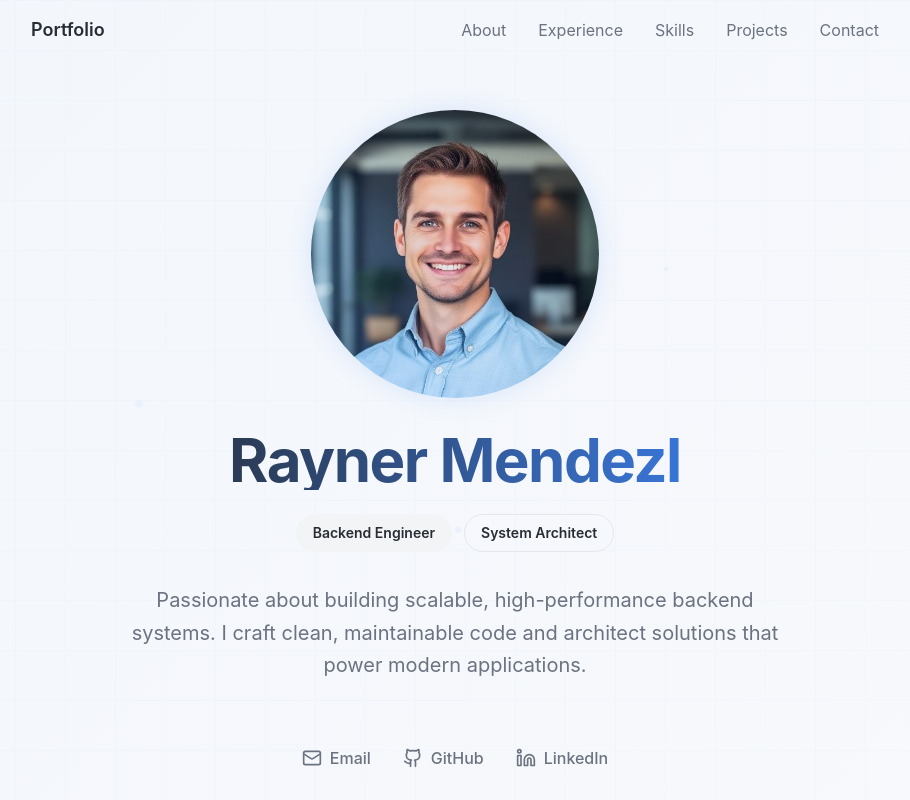
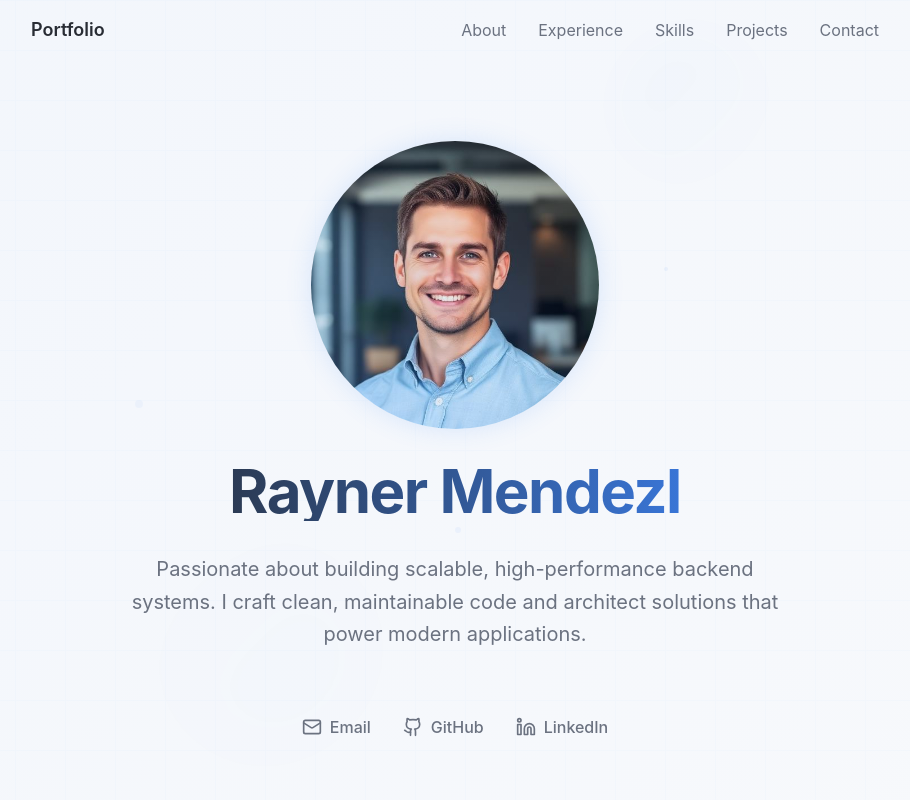
Before and after one commit to RaynerMDZ/rayner-mendez-portfolio, a React (Vite) app: page / in a window 1280 px wide. Shown: the top 800 px of the page, without its empty margins (185-1095 px from the left). Built offline with nearby package versions, Linux system fonts and the light colour scheme.

Commit message:
Remove specific buttons and add background
Removed the "Backend Engineer" and "System Architect" buttons from the Hero section. Added background elements to the Hero section for improved visual appeal.
-edited src/features/portfolio/components/Hero.tsx

```diff
--- a/src/features/portfolio/components/Hero.tsx
+++ b/src/features/portfolio/components/Hero.tsx
@@ -17,6 +17,13 @@ const Hero = () => {
         <div className="absolute top-1/2 left-1/4 w-2 h-2 bg-tech-accent/40 rounded-full animate-pulse"></div>
         <div className="absolute top-1/3 right-1/3 w-1 h-1 bg-tech-accent/50 rounded-full animate-pulse" style={{animationDelay: '1.5s'}}></div>
         <div className="absolute bottom-1/3 left-1/2 w-1.5 h-1.5 bg-tech-accent/30 rounded-full animate-pulse" style={{animationDelay: '3s'}}></div>
+      </div>
+
+      {/* Additional background elements */}
+      <div className="absolute inset-0 opacity-10">
+        <div className="absolute top-10 right-1/4 w-40 h-40 bg-gradient-to-br from-tech-accent/20 to-transparent rounded-full blur-xl animate-float" style={{animationDelay: '4s'}}></div>
+        <div className="absolute bottom-10 left-1/4 w-60 h-60 bg-gradient-to-tl from-tech-accent/15 to-transparent rounded-full blur-2xl animate-float" style={{animationDelay: '6s'}}></div>
+        <div className="absolute top-1/2 right-10 w-32 h-32 bg-gradient-to-l from-tech-accent/25 to-transparent rounded-full blur-lg animate-float" style={{animationDelay: '2.5s'}}></div>
       </div>
 
       {/* Grid pattern overlay */}
@@ -47,14 +54,6 @@ const Hero = () => {
             <h1 className="text-5xl md:text-6xl font-bold tracking-tight bg-gradient-to-r from-foreground to-tech-accent bg-clip-text text-transparent">
               Rayner Mendezl
             </h1>
-            <div className="flex flex-wrap justify-center gap-3">
-              <Badge variant="secondary" className="text-sm hover-glow px-4 py-2">
-                Backend Engineer
-              </Badge>
-              <Badge variant="outline" className="text-sm hover-glow px-4 py-2">
-                System Architect
-              </Badge>
-            </div>
           </div>
 
           <p className="text-xl text-muted-foreground max-w-2xl mx-auto leading-relaxed">
```
